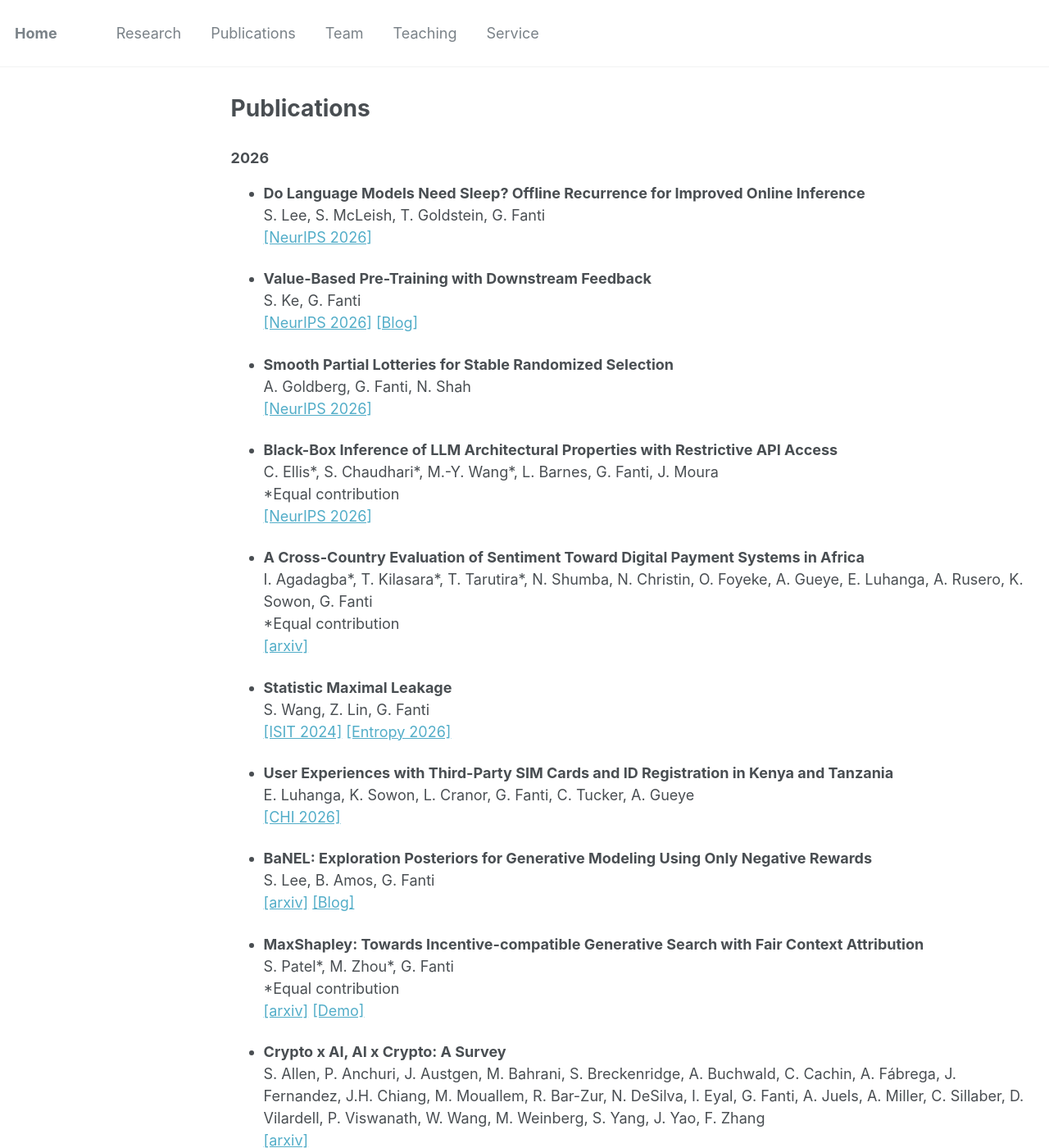
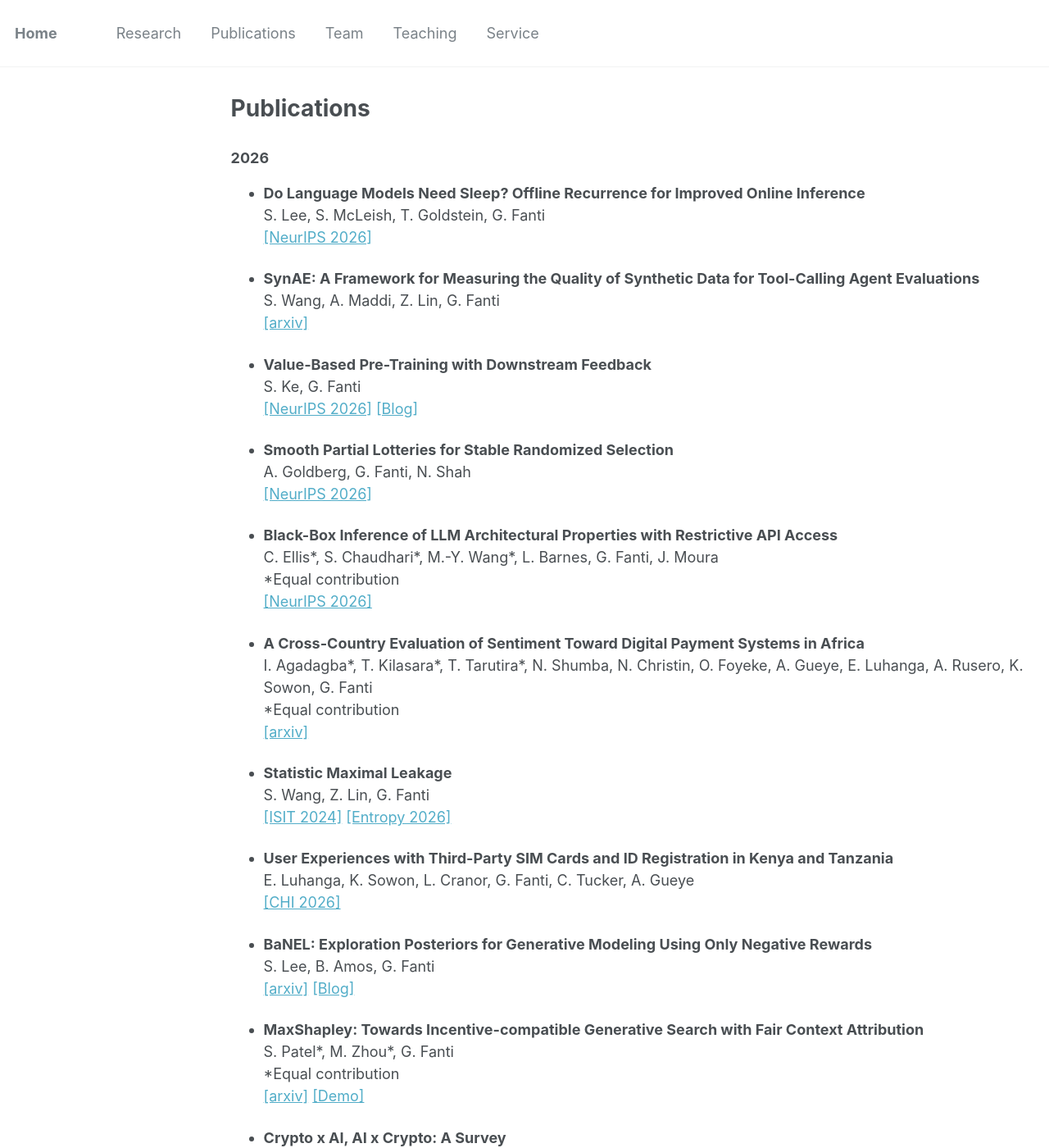
Before and after one commit to gfanti/gfanti.github.io, a Jekyll site: the page built from _pages/publications.md, in a window 1280 px wide and 1400 px high. Shown: the whole window at 82% size. Built offline with Jekyll 4.4.1, drawn with Linux system fonts in a browser that asks for light colours; some of the changed text lies outside the part shown.

Commit message:
Correct monthly publication candidates

```diff
--- a/_pages/publications.md
+++ b/_pages/publications.md
@@ -8,6 +8,11 @@ author_profile: false
 * <b>Do Language Models Need Sleep? Offline Recurrence for Improved Online Inference</b>
 <br>S. Lee, S. McLeish, T. Goldstein, G. Fanti
 <br> <a href="https://arxiv.org/abs/2605.26099">[NeurIPS 2026]</a>
+<br>
+
+* <b>SynAE: A Framework for Measuring the Quality of Synthetic Data for Tool-Calling Agent Evaluations</b>
+<br>S. Wang, A. Maddi, Z. Lin, G. Fanti
+<br> <a href="https://arxiv.org/abs/2605.22564">[arxiv]</a>
 <br>
 
 * <b>Value-Based Pre-Training with Downstream Feedback</b>
@@ -69,10 +74,6 @@ author_profile: false
 
 
 ### 2025
-* <b>A Water Efficiency Dataset for African Data Centers</b>
-<br>N. Shumba, O. Tshekiso, P. Li, G. Fanti, S. Ren
-<br> <a href="https://doi.org/10.1145/3715335.3735483">[COMPASS 2025]</a> <a href="https://arxiv.org/abs/2412.03716">[arxiv]</a>
-<br>
 * <b>Private Evolution Converges</b>
 <br>T. Gonzalez Lara, G. Fanti, A. Ramdas
 <br> <a href="https://arxiv.org/abs/2506.08312">[NeurIPS 2025]</a>
```
